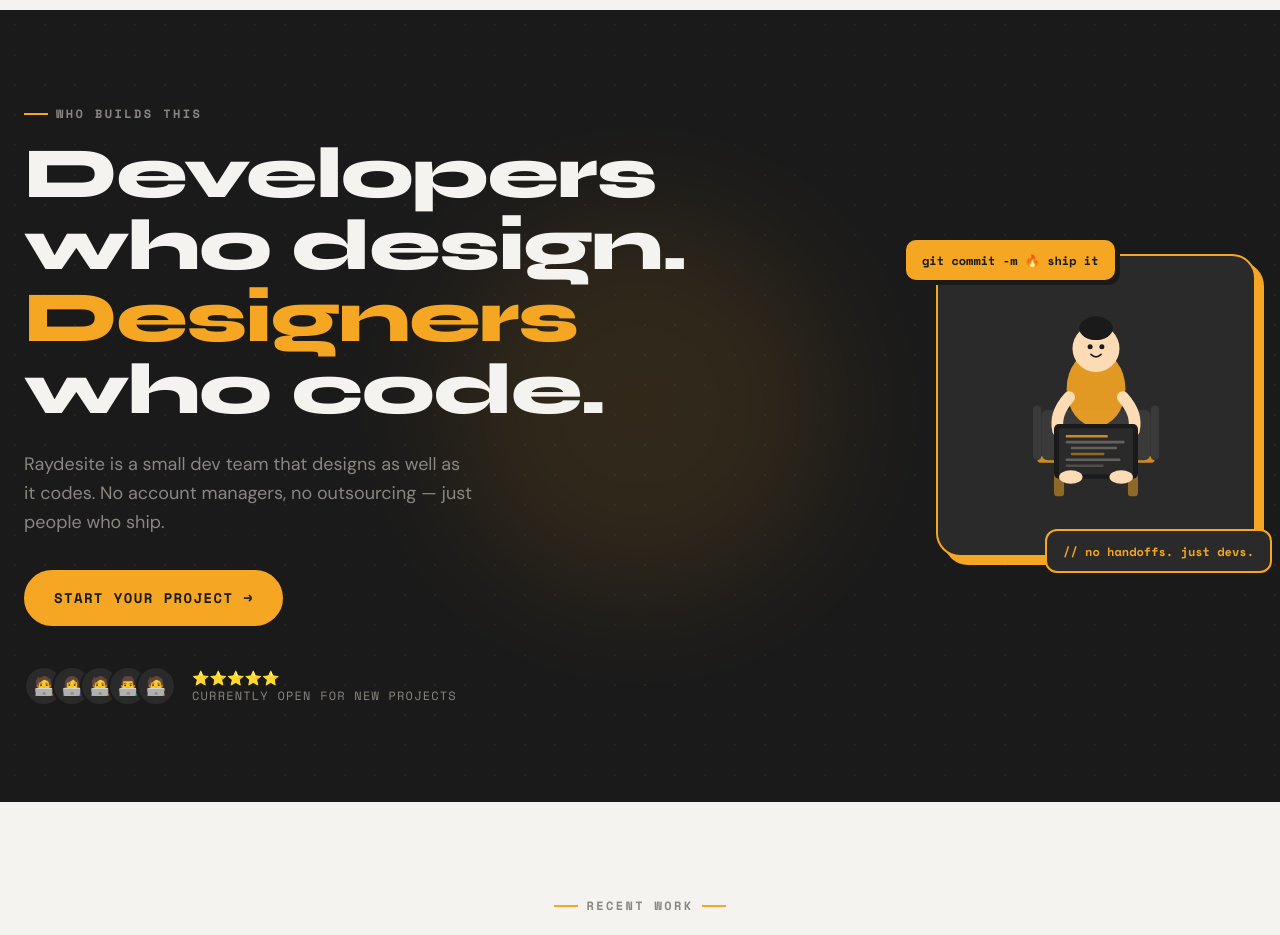
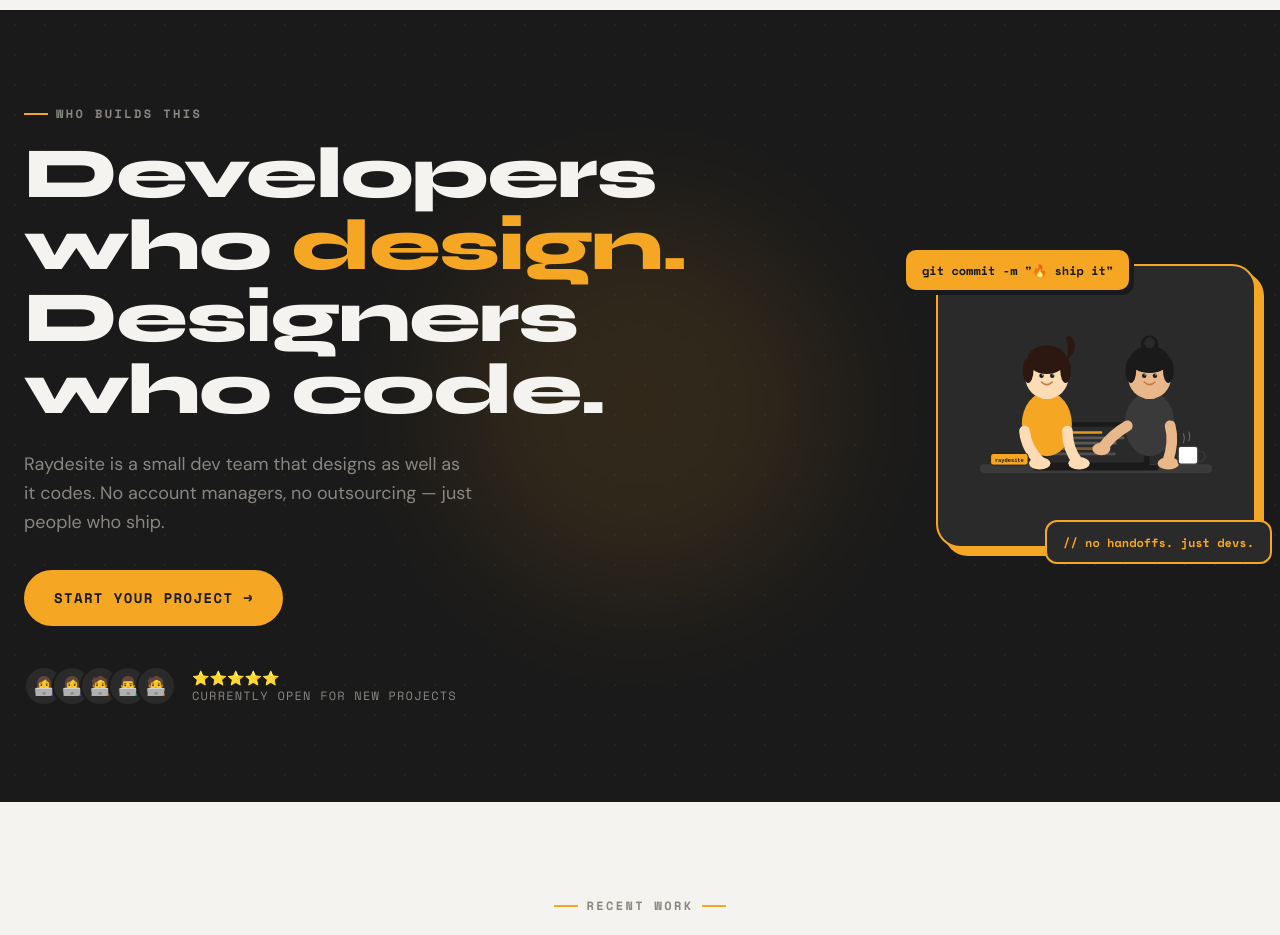
Before and after one commit to Raydesite/raydesite-website-official, a Next.js app: page / in a window 1280 px wide. Shown: the part 1980-2915 px from the top of the page. Built offline with nearby package versions, Linux system fonts and the light colour scheme.

Commit message:
Update SoftwareCTA.tsx

```diff
--- a/components/SoftwareCTA.tsx
+++ b/components/SoftwareCTA.tsx
@@ -1,317 +1,391 @@
 export default function SoftwareCTA() {
   return (
     <section
-			id='cta'
-			className='py-24 px-6 bg-[#1A1A1A] relative overflow-hidden'
-			aria-labelledby='cta-heading'
+      id="cta"
+      className="py-24 px-6 bg-[#1A1A1A] relative overflow-hidden"
+      aria-labelledby="cta-heading"
     >
       {/* Background pattern */}
       <div
-				className='absolute inset-0 opacity-[0.06]'
+        className="absolute inset-0 opacity-[0.06]"
         style={{
-					backgroundImage: 'radial-gradient(#F5A623 1px, transparent 1px)',
-					backgroundSize: '30px 30px',
+          backgroundImage: "radial-gradient(#F5A623 1px, transparent 1px)",
+          backgroundSize: "30px 30px",
         }}
-				aria-hidden='true'
+        aria-hidden="true"
       />
 
       {/* Glow */}
       <div
-				className='absolute top-1/2 left-1/2 -translate-x-1/2 -translate-y-1/2 w-96 h-96 bg-[#F5A623] rounded-full opacity-10 blur-3xl pointer-events-none'
-				aria-hidden='true'
+        className="absolute top-1/2 left-1/2 -translate-x-1/2 -translate-y-1/2 w-96 h-96 bg-[#F5A623] rounded-full opacity-10 blur-3xl pointer-events-none"
+        aria-hidden="true"
       />
 
-			<div className='max-w-7xl mx-auto relative'>
-				<div className='grid grid-cols-1 lg:grid-cols-[3fr_2fr] gap-8 items-center'>
+      <div className="max-w-7xl mx-auto relative">
+        <div className="grid grid-cols-1 lg:grid-cols-[3fr_2fr] gap-8 items-center">
           {/* Left copy */}
           <div>
-						<span className='font-mono text-xs font-bold uppercase tracking-[0.2em] text-[#8A8680] flex items-center gap-2 mb-4'>
-							<span className='w-6 h-0.5 bg-[#F5A623]' />
+            <span className="font-mono text-xs font-bold uppercase tracking-[0.2em] text-[#8A8680] flex items-center gap-2 mb-4">
+              <span className="w-6 h-0.5 bg-[#F5A623]" />
               Who builds this
             </span>
             <h2
-							id='cta-heading'
-							className='text-[#F4F3F0] mb-6'
+              id="cta-heading"
+              className="text-[#F4F3F0] mb-6"
               style={{
-								fontFamily: 'Syne, sans-serif',
+                fontFamily: "Syne, sans-serif",
                 fontWeight: 800,
-								fontSize: 'clamp(2.5rem, 6vw, 4.5rem)',
+                fontSize: "clamp(2.5rem, 6vw, 4.5rem)",
                 lineHeight: 1.0,
-								letterSpacing: '-0.02em',
+                letterSpacing: "-0.02em",
               }}
             >
-							Developers who design.{' '}
-							<span className='text-[#F5A623]'>Designers</span>
+              Developers who <span className="text-[#F5A623]">design.</span>
               <br />
-							who code.
+              Designers who code.
             </h2>
             <p
-							className='text-[#8A8680] text-lg leading-relaxed mb-8 max-w-md'
-							style={{ fontFamily: 'DM Sans, sans-serif' }}
+              className="text-[#8A8680] text-lg leading-relaxed mb-8 max-w-md"
+              style={{ fontFamily: "DM Sans, sans-serif" }}
             >
               Raydesite is a small dev team that designs as well as it codes. No
               account managers, no outsourcing — just people who ship.
             </p>
-						<div className='flex flex-wrap gap-4'>
+            <div className="flex flex-wrap gap-4">
               <a
-								href='#quote'
-								className='inline-flex items-center gap-3 bg-[#F5A623] text-[#1A1A1A] font-mono font-bold text-sm uppercase tracking-widest px-7 py-4 rounded-full border-2 border-[#F5A623] hover:bg-transparent hover:text-[#F5A623] transition-all duration-200 hover:shadow-[4px_4px_0_#F5A623]'
+                href="#quote"
+                className="inline-flex items-center gap-3 bg-[#F5A623] text-[#1A1A1A] font-mono font-bold text-sm uppercase tracking-widest px-7 py-4 rounded-full border-2 border-[#F5A623] hover:bg-transparent hover:text-[#F5A623] transition-all duration-200 hover:shadow-[4px_4px_0_#F5A623]"
               >
                 Start your project →
               </a>
             </div>
 
             {/* Social proof */}
-						<div className='mt-10 flex items-center gap-4'>
-							<div className='flex -space-x-3'>
-								{['🧑‍💻', '👩‍💻', '🧑‍💻', '👨‍💻', '🧑‍💻'].map((emoji, i) => (
+            <div className="mt-10 flex items-center gap-4">
+              <div className="flex -space-x-3">
+                {["👩‍💻", "👩‍💻", "🧑‍💻", "👨‍💻", "🧑‍💻"].map((emoji, i) => (
                   <div
                     key={i}
-										className='w-10 h-10 rounded-full bg-[#2A2A2A] border-2 border-[#1A1A1A] flex items-center justify-center text-lg'
+                    className="w-10 h-10 rounded-full bg-[#2A2A2A] border-2 border-[#1A1A1A] flex items-center justify-center text-lg"
                   >
                     {emoji}
                   </div>
                 ))}
               </div>
               <div>
-								<div className='text-[#F5A623] font-mono font-bold text-sm'>
+                <div className="text-[#F5A623] font-mono font-bold text-sm">
                   ⭐⭐⭐⭐⭐
                 </div>
-								<div className='text-[#8A8680] font-mono text-xs uppercase tracking-widest'>
+                <div className="text-[#8A8680] font-mono text-xs uppercase tracking-widest">
                   Currently open for new projects
                 </div>
               </div>
             </div>
           </div>
 
-					{/* Right — Illustration */}
-					<div className='flex justify-center lg:justify-end'>
-						<div className='relative'>
-							<div className='bg-[#2A2A2A] border-2 border-[#F5A623] rounded-3xl p-8 shadow-[8px_8px_0_#F5A623] max-w-xs'>
+          {/* Right — Two girl devs illustration */}
+          <div className="flex justify-center lg:justify-end">
+            <div className="relative">
+              <div className="bg-[#2A2A2A] border-2 border-[#F5A623] rounded-3xl p-6 shadow-[8px_8px_0_#F5A623] max-w-xs">
                 <svg
-									viewBox='0 0 300 280'
-									className='w-full'
-									xmlns='http://www.w3.org/2000/svg'
-									aria-hidden='true'
+                  viewBox="0 0 300 260"
+                  className="w-full"
+                  xmlns="http://www.w3.org/2000/svg"
+                  aria-label="Two women developers collaborating on a laptop"
                 >
-									{/* Person sitting with laptop */}
-									{/* Chair */}
+                  {/* ── DESK ── */}
                   <rect
-										x='80'
-										y='200'
-										width='140'
-										height='8'
-										rx='4'
-										fill='#F5A623'
-										opacity='0.8'
+                    x="20"
+                    y="195"
+                    width="260"
+                    height="10"
+                    rx="5"
+                    fill="#3A3A3A"
+                  />
+
+                  {/* ── LAPTOP ── */}
+                  <rect
+                    x="90"
+                    y="148"
+                    width="120"
+                    height="50"
+                    rx="5"
+                    fill="#1A1A1A"
                   />
                   <rect
-										x='100'
-										y='208'
-										width='12'
-										height='40'
-										rx='4'
-										fill='#F5A623'
-										opacity='0.5'
+                    x="96"
+                    y="153"
+                    width="108"
+                    height="40"
+                    rx="3"
+                    fill="#2A2A2A"
                   />
                   <rect
-										x='188'
-										y='208'
-										width='12'
-										height='40'
-										rx='4'
-										fill='#F5A623'
-										opacity='0.5'
+                    x="102"
+                    y="158"
+                    width="55"
+                    height="3"
+                    rx="1"
+                    fill="#F5A623"
+                    opacity="0.9"
                   />
                   <rect
-										x='85'
-										y='145'
-										width='130'
-										height='60'
-										rx='8'
-										fill='#3A3A3A'
+                    x="102"
+                    y="164"
+                    width="80"
+                    height="3"
+                    rx="1"
+                    fill="#8A8680"
+                    opacity="0.5"
                   />
                   <rect
-										x='75'
-										y='140'
-										width='10'
-										height='65'
-										rx='5'
-										fill='#3A3A3A'
+                    x="108"
+                    y="170"
+                    width="65"
+                    height="3"
+                    rx="1"
+                    fill="#8A8680"
+                    opacity="0.5"
                   />
                   <rect
-										x='215'
-										y='140'
-										width='10'
-										height='65'
-										rx='5'
-										fill='#3A3A3A'
+                    x="108"
+                    y="176"
+                    width="45"
+                    height="3"
+                    rx="1"
+                    fill="#F5A623"
+                    opacity="0.4"
+                  />
+                  <rect
+                    x="102"
+                    y="182"
+                    width="70"
+                    height="3"
+                    rx="1"
+                    fill="#8A8680"
+                    opacity="0.4"
+                  />
+                  {/* laptop base */}
+                  <rect
+                    x="80"
+                    y="196"
+                    width="140"
+                    height="6"
+                    rx="3"
+                    fill="#1A1A1A"
                   />
 
-									{/* Body */}
-									<ellipse
-										cx='150'
-										cy='120'
-										rx='35'
-										ry='45'
-										fill='#F5A623'
-										opacity='0.9'
+                  {/* ── GIRL LEFT — yellow hoodie, ponytail ── */}
+                  {/* body */}
+                  <ellipse cx="95" cy="150" rx="28" ry="36" fill="#F5A623" />
+                  {/* neck */}
+                  <rect
+                    x="88"
+                    y="110"
+                    width="14"
+                    height="12"
+                    rx="4"
+                    fill="#FDDCB5"
                   />
-									{/* Head */}
-									<circle
-										cx='150'
-										cy='72'
-										r='28'
-										fill='#FDDCB5'
+                  {/* head */}
+                  <circle cx="95" cy="98" r="24" fill="#FDDCB5" />
+                  {/* hair base */}
+                  <ellipse cx="95" cy="78" rx="22" ry="16" fill="#2C1810" />
+                  <ellipse cx="95" cy="72" rx="14" ry="10" fill="#2C1810" />
+                  {/* ponytail */}
+                  <path
+                    d="M114 80 Q128 72 126 60 Q123 48 116 53 Q120 63 118 73 Z"
+                    fill="#2C1810"
                   />
-									{/* Hair bun */}
-									<ellipse
-										cx='150'
-										cy='48'
-										rx='20'
-										ry='14'
-										fill='#1A1A1A'
-									/>
-									<circle
-										cx='150'
-										cy='42'
-										r='8'
-										fill='#1A1A1A'
-									/>
-									{/* Eyes */}
-									<circle
-										cx='143'
-										cy='70'
-										r='3'
-										fill='#1A1A1A'
-									/>
-									<circle
-										cx='157'
-										cy='70'
-										r='3'
-										fill='#1A1A1A'
-									/>
-									{/* Smile */}
+                  {/* hair side pieces */}
+                  <ellipse cx="74" cy="90" rx="6" ry="14" fill="#2C1810" />
+                  <ellipse cx="116" cy="90" rx="6" ry="14" fill="#2C1810" />
+                  {/* eyes */}
+                  <circle cx="89" cy="96" r="2.5" fill="#1A1A1A" />
+                  <circle cx="101" cy="96" r="2.5" fill="#1A1A1A" />
+                  <circle cx="90" cy="95" r="0.8" fill="white" />
+                  <circle cx="102" cy="95" r="0.8" fill="white" />
+                  {/* eyebrows */}
                   <path
-										d='M144 79 Q150 85 156 79'
-										fill='none'
-										stroke='#1A1A1A'
-										strokeWidth='2'
-										strokeLinecap='round'
-									/>
-									{/* Arms */}
-									<path
-										d='M118 130 Q100 150 105 170'
-										fill='none'
-										stroke='#FDDCB5'
-										strokeWidth='14'
-										strokeLinecap='round'
+                    d="M86 91 Q89 89 92 91"
+                    fill="none"
+                    stroke="#2C1810"
+                    strokeWidth="1.5"
+                    strokeLinecap="round"
                   />
                   <path
-										d='M182 130 Q200 150 195 170'
-										fill='none'
-										stroke='#FDDCB5'
-										strokeWidth='14'
-										strokeLinecap='round'
+                    d="M98 91 Q101 89 104 91"
+                    fill="none"
+                    stroke="#2C1810"
+                    strokeWidth="1.5"
+                    strokeLinecap="round"
                   />
-									{/* Laptop */}
+                  {/* smile */}
+                  <path
+                    d="M89 103 Q95 109 101 103"
+                    fill="none"
+                    stroke="#C47A4A"
+                    strokeWidth="1.8"
+                    strokeLinecap="round"
+                  />
+                  {/* arms typing */}
+                  <path
+                    d="M70 158 Q72 178 88 193"
+                    fill="none"
+                    stroke="#FDDCB5"
+                    strokeWidth="12"
+                    strokeLinecap="round"
+                  />
+                  <path
+                    d="M118 158 Q118 178 130 193"
+                    fill="none"
+                    stroke="#FDDCB5"
+                    strokeWidth="12"
+                    strokeLinecap="round"
+                  />
+                  {/* hands */}
+                  <ellipse cx="87" cy="194" rx="12" ry="7" fill="#FDDCB5" />
+                  <ellipse cx="131" cy="194" rx="12" ry="7" fill="#FDDCB5" />
+
+                  {/* ── GIRL RIGHT — dark hoodie, bun, pointing ── */}
+                  {/* body */}
+                  <ellipse cx="210" cy="150" rx="28" ry="36" fill="#3A3A3A" />
+                  {/* neck */}
                   <rect
-										x='100'
-										y='162'
-										width='100'
-										height='65'
-										rx='6'
-										fill='#1A1A1A'
+                    x="203"
+                    y="110"
+                    width="14"
+                    height="12"
+                    rx="4"
+                    fill="#E8B88A"
                   />
+                  {/* head */}
+                  <circle cx="210" cy="98" r="24" fill="#E8B88A" />
+                  {/* hair base */}
+                  <ellipse cx="210" cy="78" rx="22" ry="15" fill="#1A1A1A" />
+                  <ellipse cx="210" cy="72" rx="14" ry="10" fill="#1A1A1A" />
+                  {/* bun */}
+                  <circle cx="210" cy="61" r="10" fill="#1A1A1A" />
+                  <circle cx="210" cy="59" r="6" fill="#2A2A2A" />
+                  {/* hair sides */}
+                  <ellipse cx="189" cy="90" rx="6" ry="14" fill="#1A1A1A" />
+                  <ellipse cx="231" cy="90" rx="6" ry="14" fill="#1A1A1A" />
+                  {/* eyes */}
+                  <circle cx="204" cy="96" r="2.5" fill="#1A1A1A" />
+                  <circle cx="216" cy="96" r="2.5" fill="#1A1A1A" />
+                  <circle cx="205" cy="95" r="0.8" fill="white" />
+                  <circle cx="217" cy="95" r="0.8" fill="white" />
+                  {/* eyebrows */}
+                  <path
+                    d="M201 91 Q204 89 207 91"
+                    fill="none"
+                    stroke="#1A1A1A"
+                    strokeWidth="1.5"
+                    strokeLinecap="round"
+                  />
+                  <path
+                    d="M213 91 Q216 89 219 91"
+                    fill="none"
+                    stroke="#1A1A1A"
+                    strokeWidth="1.5"
+                    strokeLinecap="round"
+                  />
+                  {/* smile */}
+                  <path
+                    d="M204 103 Q210 109 216 103"
+                    fill="none"
+                    stroke="#C47A4A"
+                    strokeWidth="1.8"
+                    strokeLinecap="round"
+                  />
+                  {/* arm pointing at screen */}
+                  <path
+                    d="M185 152 Q168 162 158 176"
+                    fill="none"
+                    stroke="#E8B88A"
+                    strokeWidth="12"
+                    strokeLinecap="round"
+                  />
+                  {/* other arm */}
+                  <path
+                    d="M233 152 Q238 170 230 193"
+                    fill="none"
+                    stroke="#E8B88A"
+                    strokeWidth="12"
+                    strokeLinecap="round"
+                  />
+                  {/* pointing hand */}
+                  <ellipse cx="156" cy="178" rx="10" ry="7" fill="#E8B88A" />
+                  {/* resting hand */}
+                  <ellipse cx="231" cy="194" rx="12" ry="7" fill="#E8B88A" />
+
+                  {/* ── COFFEE ── */}
                   <rect
-										x='106'
-										y='167'
-										width='88'
-										height='55'
-										rx='3'
-										fill='#2A2A2A'
+                    x="242"
+                    y="175"
+                    width="22"
+                    height="20"
+                    rx="3"
+                    fill="white"
+                    stroke="#3A3A3A"
+                    strokeWidth="1.5"
                   />
-									{/* Screen content */}
+                  <path
+                    d="M264 180 Q272 180 272 186 Q272 192 264 192"
+                    fill="none"
+                    stroke="#3A3A3A"
+                    strokeWidth="1.5"
+                  />
+                  <path
+                    d="M248 171 Q250 166 248 161"
+                    fill="none"
+                    stroke="#8A8680"
+                    strokeWidth="1.2"
+                    strokeLinecap="round"
+                    opacity="0.7"
+                  />
+                  <path
+                    d="M254 169 Q256 164 254 159"
+                    fill="none"
+                    stroke="#8A8680"
+                    strokeWidth="1.2"
+                    strokeLinecap="round"
+                    opacity="0.7"
+                  />
+
+                  {/* ── RAYDESITE sticker ── */}
                   <rect
-										x='114'
-										y='175'
-										width='50'
-										height='3'
-										rx='1'
-										fill='#F5A623'
-										opacity='0.8'
+                    x="32"
+                    y="183"
+                    width="42"
+                    height="13"
+                    rx="3"
+                    fill="#F5A623"
+                    stroke="#1A1A1A"
+                    strokeWidth="1"
                   />
-									<rect
-										x='114'
-										y='182'
-										width='70'
-										height='3'
-										rx='1'
-										fill='#8A8680'
-										opacity='0.6'
-									/>
-									<rect
-										x='120'
-										y='189'
-										width='55'
-										height='3'
-										rx='1'
-										fill='#8A8680'
-										opacity='0.6'
-									/>
-									<rect
-										x='120'
-										y='196'
-										width='40'
-										height='3'
-										rx='1'
-										fill='#F5A623'
-										opacity='0.5'
-									/>
-									<rect
-										x='114'
-										y='203'
-										width='65'
-										height='3'
-										rx='1'
-										fill='#8A8680'
-										opacity='0.6'
-									/>
-									<rect
-										x='114'
-										y='210'
-										width='45'
-										height='3'
-										rx='1'
-										fill='#8A8680'
-										opacity='0.4'
-									/>
-									{/* Hands on laptop */}
-									<ellipse
-										cx='120'
-										cy='225'
-										rx='14'
-										ry='8'
-										fill='#FDDCB5'
-									/>
-									<ellipse
-										cx='180'
-										cy='225'
-										rx='14'
-										ry='8'
-										fill='#FDDCB5'
-									/>
+                  <text
+                    x="53"
+                    y="193"
+                    textAnchor="middle"
+                    fontSize="6"
+                    fontFamily="monospace"
+                    fill="#1A1A1A"
+                    fontWeight="bold"
+                  >
+                    raydesite
+                  </text>
                 </svg>
               </div>
 
               {/* Floating badges */}
-							<div className='absolute -top-4 -left-8 bg-[#F5A623] border-2 border-[#1A1A1A] rounded-xl px-4 py-2 shadow-[3px_3px_0_#1A1A1A]'>
-								<span className='font-mono font-bold text-xs text-[#1A1A1A]'>
-									git commit -m 🔥 ship it
+              <div className="absolute -top-4 -left-8 bg-[#F5A623] border-2 border-[#1A1A1A] rounded-xl px-4 py-2 shadow-[3px_3px_0_#1A1A1A]">
+                <span className="font-mono font-bold text-xs text-[#1A1A1A]">
+                  git commit -m &quot;🔥 ship it&quot;
                 </span>
               </div>
-							<div className='absolute -bottom-4 -right-4 bg-[#2A2A2A] border-2 border-[#F5A623] rounded-xl px-4 py-2'>
-								<span className='font-mono font-bold text-xs text-[#F5A623]'>
+              <div className="absolute -bottom-4 -right-4 bg-[#2A2A2A] border-2 border-[#F5A623] rounded-xl px-4 py-2">
+                <span className="font-mono font-bold text-xs text-[#F5A623]">
                   // no handoffs. just devs.
                 </span>
               </div>
```
Lines whose indentation alone changed are shown as unchanged.
